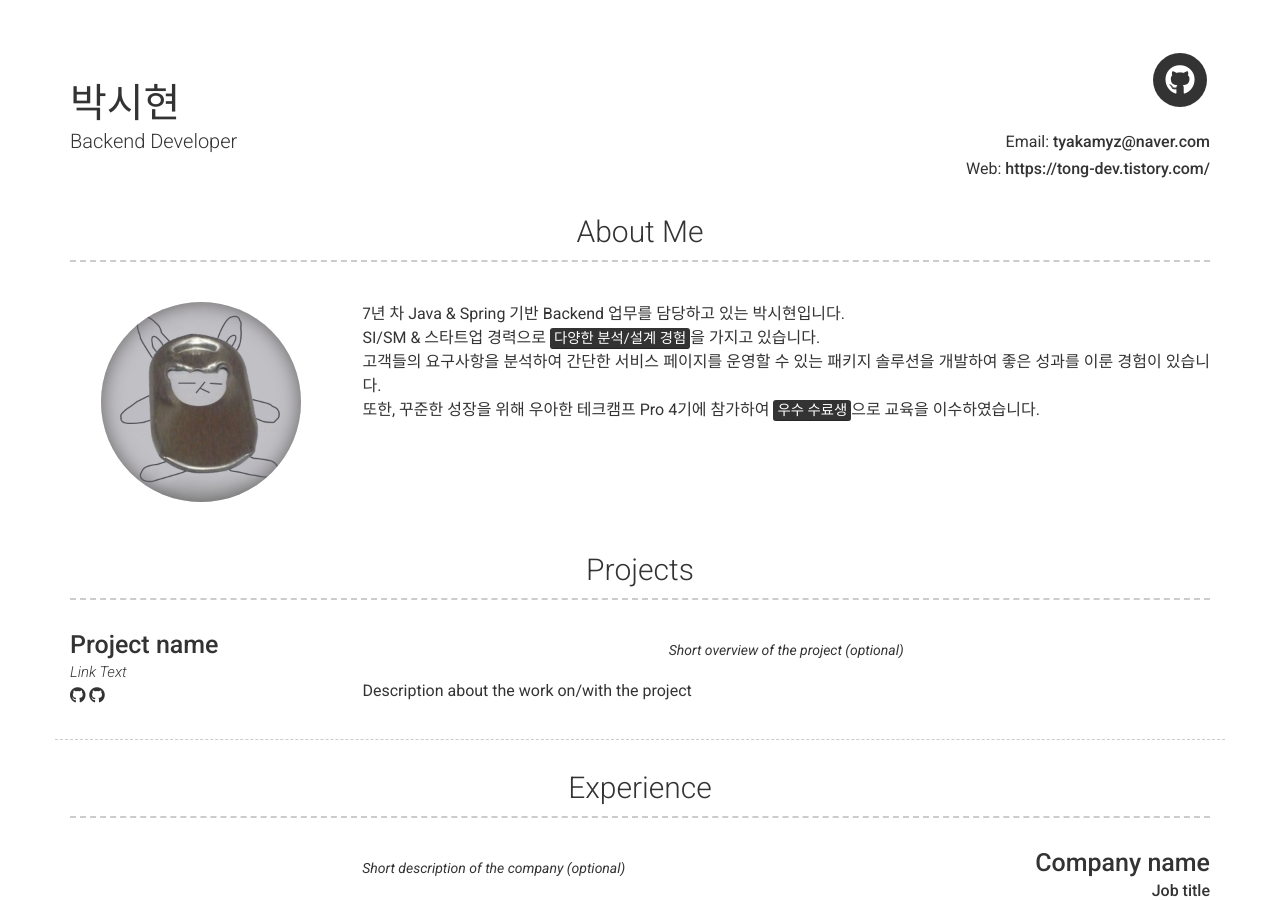
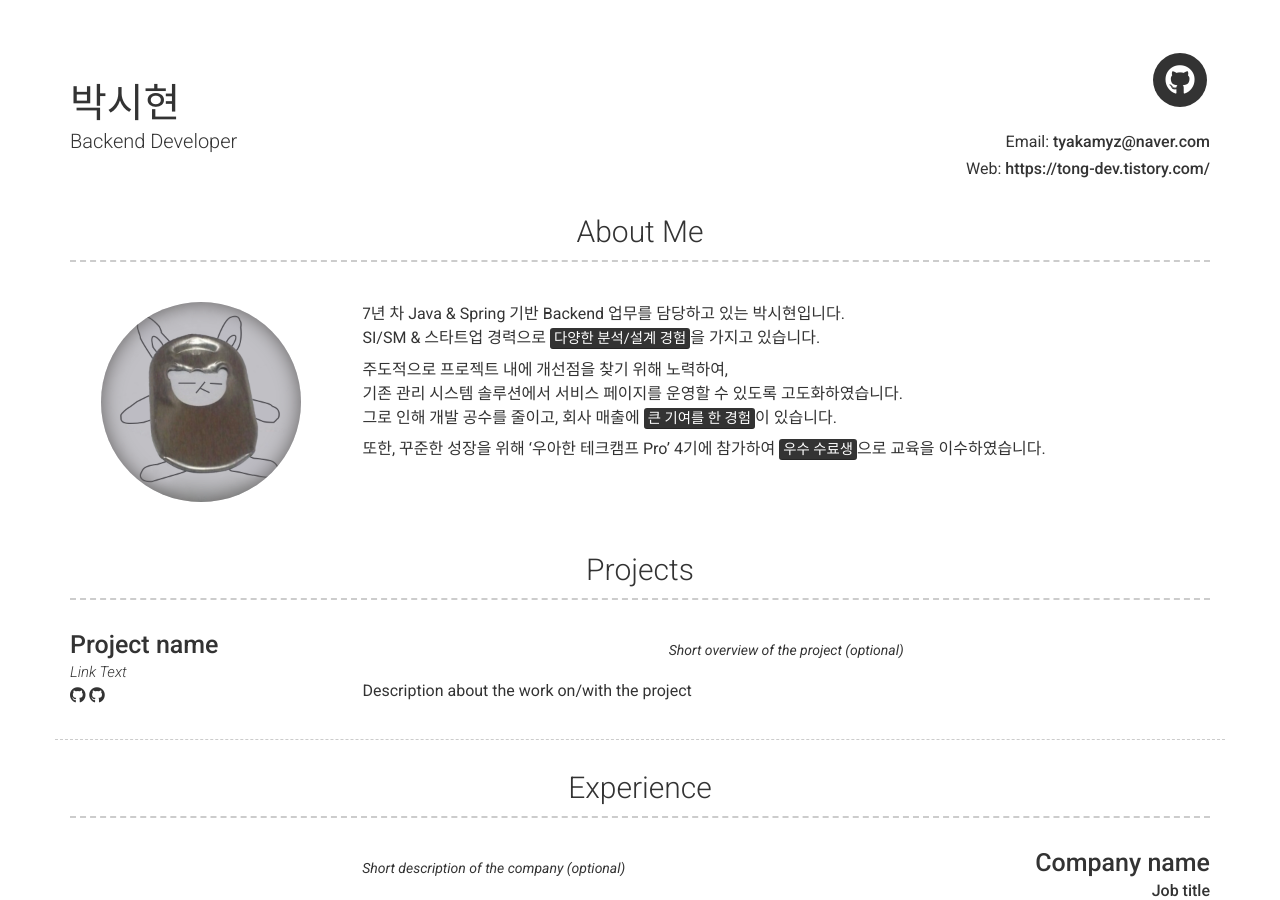
Before and after one commit to tyakamyz/tyakamyz.github.io, a Jekyll site: the page built from index.md, in a window 1280 px wide and 900 px high. Built offline with Jekyll 4.4.1, drawn with Linux system fonts in a browser that asks for light colours; nearby versions of some CDN libraries.

Commit message:
feat: 소개글 수정 완료

```diff
--- a/_config.yml
+++ b/_config.yml
@@ -54,8 +54,12 @@ about_profile_image: Directory of profile image (eg. images/profile.jpg)
 about_content: | # this will include new lines to allow paragraphs
   7년 차 Java & Spring 기반 Backend 업무를 담당하고 있는 박시현입니다.<br>
   SI/SM & 스타트업 경력으로 <mark>다양한 분석/설계 경험</mark>을 가지고 있습니다.<br>
-  고객들의 요구사항을 분석하여 간단한 서비스 페이지를 운영할 수 있는 패키지 솔루션을 개발하여 좋은 성과를 이룬 경험이 있습니다.<br>
-  또한, 꾸준한 성장을 위해 우아한 테크캠프 Pro 4기에 참가하여 <mark>우수 수료생</mark>으로 교육을 이수하였습니다.
+
+  주도적으로 프로젝트 내에 개선점을 찾기 위해 노력하여,<br>
+  기존 관리 시스템 솔루션에서 서비스 페이지를 운영할 수 있도록 고도화하였습니다.<br>
+  그로 인해 개발 공수를 줄이고, 회사 매출에 <mark>큰 기여를 한 경험</mark>이 있습니다.<br>
+
+  또한, 꾸준한 성장을 위해 '우아한 테크캠프 Pro' 4기에 참가하여 <mark>우수 수료생</mark>으로 교육을 이수하였습니다.
 
 content:
   - title: Projects # Title for the section
```
